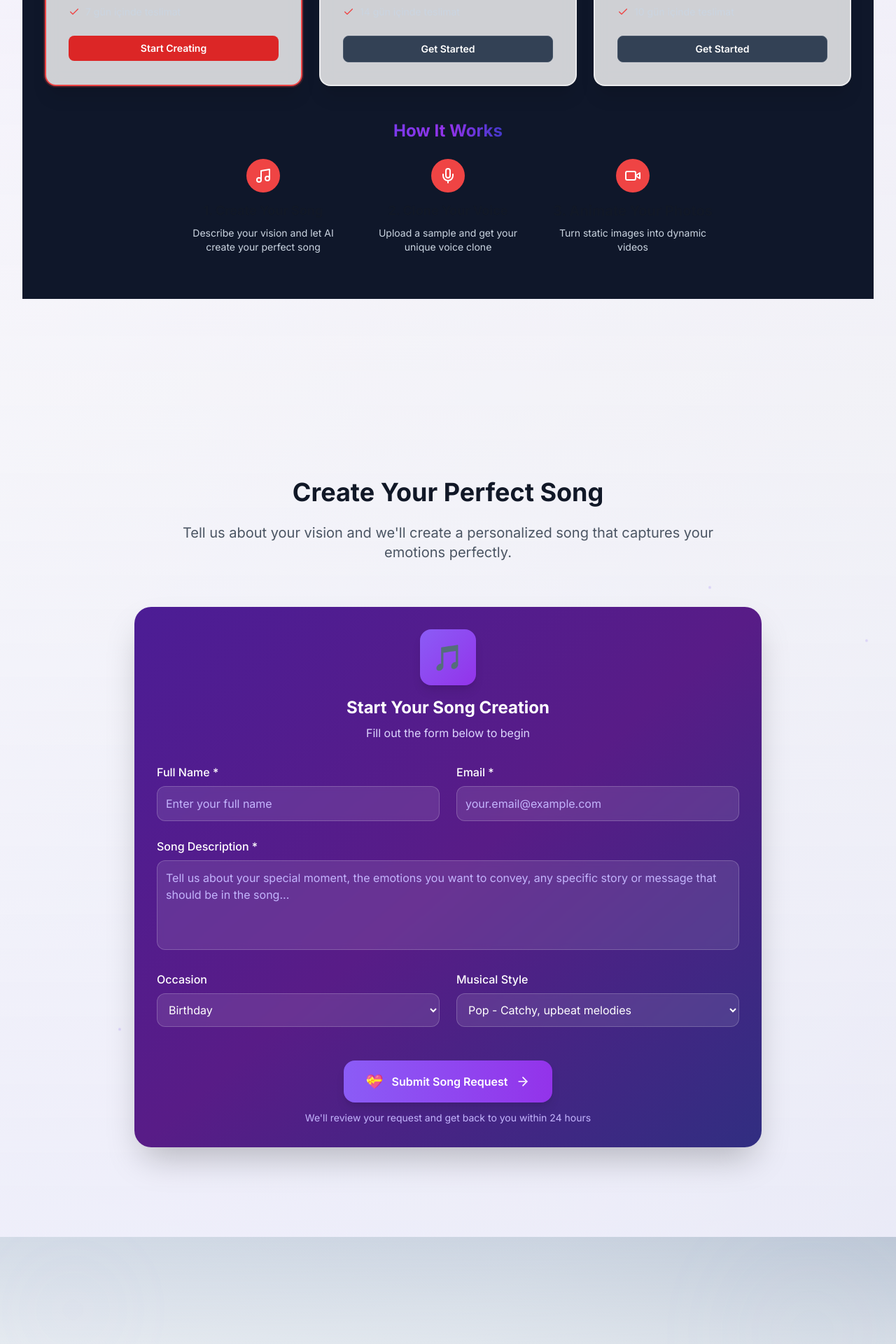
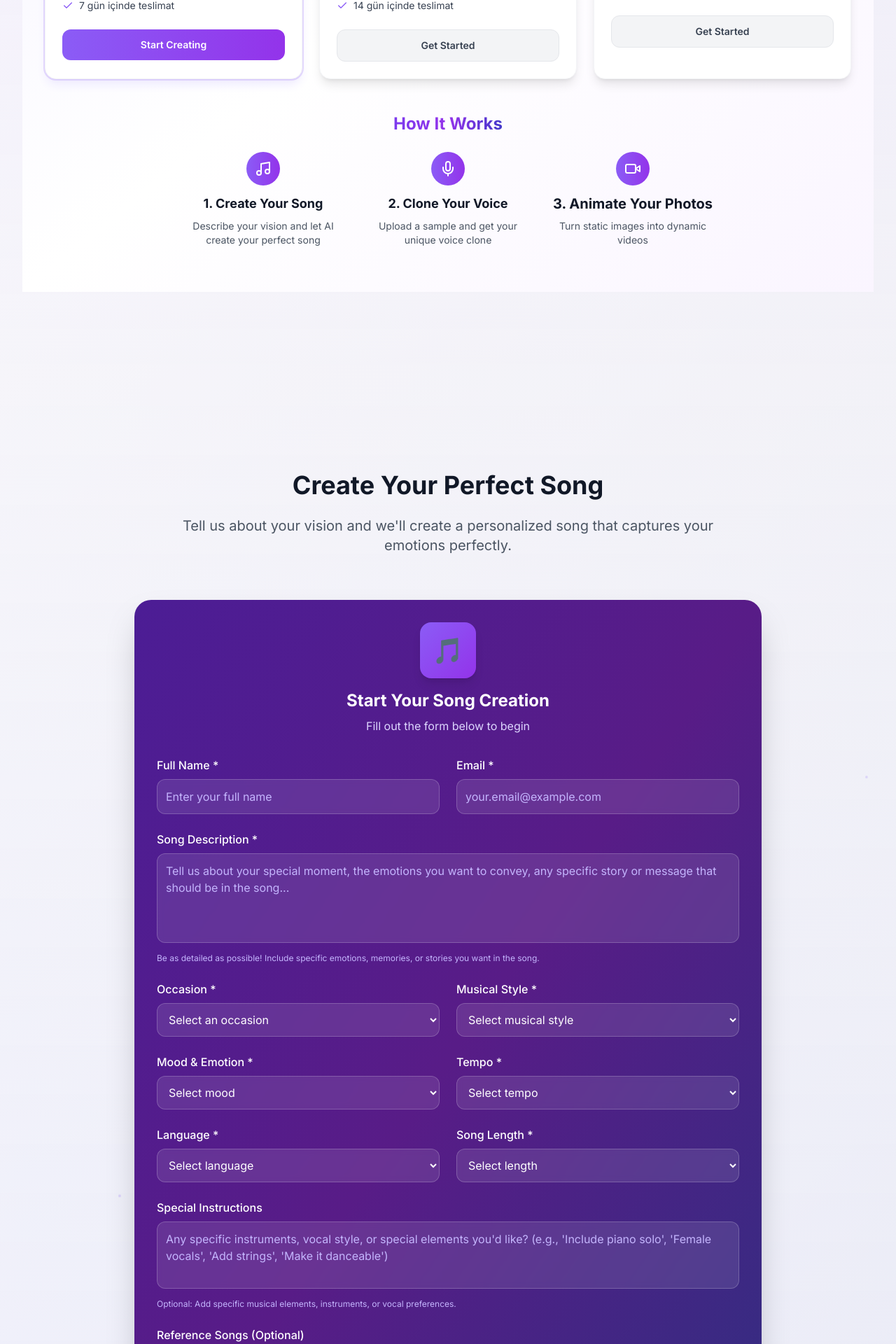
Before and after one commit to Ariyab87/melodidunyasi, a Next.js app: page / in a window 1280 px wide. Shown: the part 1503-3423 px from the top of the page at 70% size. Built offline with nearby package versions, Linux system fonts and the light colour scheme; no server answers.

Commit message:
Update website with new features and styling

```diff
--- a/app/page.tsx
+++ b/app/page.tsx
@@ -154,31 +154,121 @@ export default function Home() {
                           placeholder="Tell us about your special moment, the emotions you want to convey, any specific story or message that should be in the song..."
                           required
                         />
+                        <p className="text-violet-300 text-xs mt-2">Be as detailed as possible! Include specific emotions, memories, or stories you want in the song.</p>
                       </div>
 
                       <div className="grid md:grid-cols-2 gap-6">
                         <div>
-                          <label className="block text-white font-medium mb-2">Occasion</label>
-                          <select className="w-full bg-white/10 backdrop-blur-sm border border-white/20 rounded-xl p-3 text-white focus:outline-none focus:ring-2 focus:ring-violet-500 focus:border-transparent">
+                          <label className="block text-white font-medium mb-2">Occasion *</label>
+                          <select className="w-full bg-white/10 backdrop-blur-sm border border-white/20 rounded-xl p-3 text-white focus:outline-none focus:ring-2 focus:ring-violet-500 focus:border-transparent" required>
+                            <option value="">Select an occasion</option>
+                            <option value="wedding">Wedding / Marriage</option>
+                            <option value="proposal">Proposal / Engagement</option>
+                            <option value="anniversary">Anniversary</option>
                             <option value="birthday">Birthday</option>
-                            <option value="wedding">Wedding</option>
-                            <option value="anniversary">Anniversary</option>
                             <option value="graduation">Graduation</option>
-                            <option value="proposal">Proposal</option>
+                            <option value="baby">Baby Shower / New Baby</option>
+                            <option value="memorial">Memorial / Tribute</option>
+                            <option value="celebration">General Celebration</option>
+                            <option value="love">Love Song</option>
+                            <option value="friendship">Friendship</option>
+                            <option value="family">Family</option>
                             <option value="other">Other</option>
                           </select>
                         </div>
                         <div>
-                          <label className="block text-white font-medium mb-2">Musical Style</label>
-                          <select className="w-full bg-white/10 backdrop-blur-sm border border-white/20 rounded-xl p-3 text-white focus:outline-none focus:ring-2 focus:ring-violet-500 focus:border-transparent">
+                          <label className="block text-white font-medium mb-2">Musical Style *</label>
+                          <select className="w-full bg-white/10 backdrop-blur-sm border border-white/20 rounded-xl p-3 text-white focus:outline-none focus:ring-2 focus:ring-violet-500 focus:border-transparent" required>
+                            <option value="">Select musical style</option>
                             <option value="pop">Pop - Catchy, upbeat melodies</option>
                             <option value="rock">Rock - Powerful, energetic</option>
                             <option value="jazz">Jazz - Smooth, sophisticated</option>
                             <option value="classical">Classical - Elegant, timeless</option>
                             <option value="folk">Folk - Warm, acoustic</option>
                             <option value="electronic">Electronic - Modern, innovative</option>
+                            <option value="country">Country - Storytelling, heartfelt</option>
+                            <option value="r&b">R&B - Soulful, smooth</option>
+                            <option value="indie">Indie - Alternative, unique</option>
+                            <option value="latin">Latin - Rhythmic, passionate</option>
                           </select>
                         </div>
+                      </div>
+
+                      <div className="grid md:grid-cols-2 gap-6">
+                        <div>
+                          <label className="block text-white font-medium mb-2">Mood & Emotion *</label>
+                          <select className="w-full bg-white/10 backdrop-blur-sm border border-white/20 rounded-xl p-3 text-white focus:outline-none focus:ring-2 focus:ring-violet-500 focus:border-transparent" required>
+                            <option value="">Select mood</option>
+                            <option value="romantic">Romantic & Loving</option>
+                            <option value="joyful">Joyful & Happy</option>
+                            <option value="nostalgic">Nostalgic & Sentimental</option>
+                            <option value="energetic">Energetic & Upbeat</option>
+                            <option value="calm">Calm & Peaceful</option>
+                            <option value="melancholic">Melancholic & Reflective</option>
+                            <option value="celebratory">Celebratory & Festive</option>
+                            <option value="inspirational">Inspirational & Uplifting</option>
+                            <option value="intimate">Intimate & Personal</option>
+                            <option value="playful">Playful & Fun</option>
+                          </select>
+                        </div>
+                        <div>
+                          <label className="block text-white font-medium mb-2">Tempo *</label>
+                          <select className="w-full bg-white/10 backdrop-blur-sm border border-white/20 rounded-xl p-3 text-white focus:outline-none focus:ring-2 focus:ring-violet-500 focus:border-transparent" required>
+                            <option value="">Select tempo</option>
+                            <option value="slow">Slow & Ballad-like (60-80 BPM)</option>
+                            <option value="medium-slow">Medium-Slow (80-100 BPM)</option>
+                            <option value="medium">Medium (100-120 BPM)</option>
+                            <option value="medium-fast">Medium-Fast (120-140 BPM)</option>
+                            <option value="fast">Fast & Energetic (140+ BPM)</option>
+                          </select>
+                        </div>
+                      </div>
+
+                      <div className="grid md:grid-cols-2 gap-6">
+                        <div>
+                          <label className="block text-white font-medium mb-2">Language *</label>
+                          <select className="w-full bg-white/10 backdrop-blur-sm border border-white/20 rounded-xl p-3 text-white focus:outline-none focus:ring-2 focus:ring-violet-500 focus:border-transparent" required>
+                            <option value="">Select language</option>
+                            <option value="english">English</option>
+                            <option value="turkish">Turkish</option>
+                            <option value="dutch">Dutch</option>
+                            <option value="spanish">Spanish</option>
+                            <option value="french">French</option>
+                            <option value="german">German</option>
+                            <option value="italian">Italian</option>
+                            <option value="portuguese">Portuguese</option>
+                            <option value="instrumental">Instrumental (No Lyrics)</option>
+                          </select>
+                        </div>
+                        <div>
+                          <label className="block text-white font-medium mb-2">Song Length *</label>
+                          <select className="w-full bg-white/10 backdrop-blur-sm border border-white/20 rounded-xl p-3 text-white focus:outline-none focus:ring-2 focus:ring-violet-500 focus:border-transparent" required>
+                            <option value="">Select length</option>
+                            <option value="short">Short (1-2 minutes)</option>
+                            <option value="medium">Medium (2-3 minutes)</option>
+                            <option value="long">Long (3-4 minutes)</option>
+                            <option value="extended">Extended (4+ minutes)</option>
+                          </select>
+                        </div>
+                      </div>
+
+                      <div>
+                        <label className="block text-white font-medium mb-2">Special Instructions</label>
+                        <textarea
+                          className="w-full h-24 bg-white/10 backdrop-blur-sm border border-white/20 rounded-xl p-3 text-white placeholder-violet-300 focus:outline-none focus:ring-2 focus:ring-violet-500 focus:border-transparent resize-none"
+                          placeholder="Any specific instruments, vocal style, or special elements you'd like? (e.g., 'Include piano solo', 'Female vocals', 'Add strings', 'Make it danceable')"
+                        />
+                        <p className="text-violet-300 text-xs mt-2">Optional: Add specific musical elements, instruments, or vocal preferences.</p>
+                      </div>
+
+                      <div>
+                        <label className="block text-white font-medium mb-2">Reference Songs (Optional)</label>
+                        <input
+                          type="text"
+                          className="w-full bg-white/10 backdrop-blur-sm border border-white/20 rounded-xl p-3 text-white placeholder-violet-300 focus:outline-none focus:ring-2 focus:ring-violet-500 focus:border-transparent"
+                          placeholder="e.g., 'Like Ed Sheeran's Perfect', 'Similar to Adele's style'"
+                        />
+                        <p className="text-violet-300 text-xs mt-2">Mention songs or artists you like for reference (optional).</p>
                       </div>
 
                       <div className="text-center pt-6">
@@ -193,7 +283,7 @@ export default function Home() {
                           </div>
                         </button>
                         <p className="text-violet-300 text-sm mt-3">
-                          We'll review your request and get back to you within 24 hours
+                          We'll review your detailed request and get back to you within 24 hours
                         </p>
                       </div>
                     </form>
--- a/components/ServicesSection.tsx
+++ b/components/ServicesSection.tsx
@@ -20,12 +20,12 @@ export default function ServicesSection() {
 
 
   return (
-    <section id="services" className="py-16 bg-dark-900">
+    <section id="services" className="py-16 bg-gradient-to-br from-violet-50 via-white to-purple-50">
       <motion.div initial={{ opacity: 0, y: 50 }} whileInView={{ opacity: 1, y: 0 }} viewport={{ once: true }} transition={{ duration: 0.8 }} className="text-center mb-12">
         <h2 className="text-3xl font-bold mb-4">
           <span className="text-gradient">{t('services.title')}</span>
         </h2>
-        <p className="text-lg text-dark-300 max-w-xl mx-auto">
+        <p className="text-lg text-gray-600 max-w-xl mx-auto">
           {t('services.subtitle')}
         </p>
       </motion.div>
@@ -40,29 +40,29 @@ export default function ServicesSection() {
             <motion.div key={service.title} initial={{ opacity: 0, y: 50 }} whileInView={{ opacity: 1, y: 0 }} viewport={{ once: true }} transition={{ duration: 0.8, delay: 0.8 + index * 0.1 }} className={`relative ${service.popular ? 'lg:scale-105' : ''}`}>
               {service.popular && (
                 <div className="absolute -top-3 left-1/2 transform -translate-x-1/2">
-                  <div className="bg-gradient-to-r from-primary-500 to-primary-600 text-white px-4 py-1 rounded-full text-xs font-semibold flex items-center space-x-2">
+                  <div className="bg-gradient-to-r from-violet-500 to-purple-600 text-white px-4 py-1 rounded-full text-xs font-semibold flex items-center space-x-2">
                     <RefreshCw size={14} />
                     <span>2 Re-generations</span>
                   </div>
                 </div>
               )}
-              <div className={`card h-full ${service.popular ? 'border-primary-500 ring-2 ring-primary-500/20' : ''}`}>
+              <div className={`bg-white rounded-2xl shadow-lg hover:shadow-xl border border-gray-100 p-6 h-full transition-all duration-300 ${service.popular ? 'ring-2 ring-violet-500/20 shadow-violet-100' : 'hover:border-violet-200'}`}>
                 <div className="text-center mb-6">
-                  <div className={`w-12 h-12 mx-auto mb-3 rounded-full flex items-center justify-center ${ service.popular ? 'bg-primary-500' : 'bg-dark-700' }`}>
+                  <div className={`w-12 h-12 mx-auto mb-3 rounded-full flex items-center justify-center ${ service.popular ? 'bg-gradient-to-r from-violet-500 to-purple-600' : 'bg-gradient-to-r from-gray-600 to-gray-700' }`}>
                     <service.icon size={24} className="text-white" />
                   </div>
-                  <h3 className="text-xl font-bold mb-2">{service.title}</h3>
-                  <p className="text-dark-300 mb-4 text-sm">{service.description}</p>
+                  <h3 className="text-xl font-bold mb-2 text-gray-900">{service.title}</h3>
+                  <p className="text-gray-600 mb-4 text-sm">{service.description}</p>
                 </div>
                 <ul className="space-y-2 mb-6">
                   {service.features.map((feature, featureIndex) => (
                     <li key={featureIndex} className="flex items-start space-x-2">
-                      <Check size={16} className="text-primary-500 mt-0.5 flex-shrink-0" />
-                      <span className="text-dark-300 text-sm">{feature}</span>
+                      <Check size={16} className="text-violet-500 mt-0.5 flex-shrink-0" />
+                      <span className="text-gray-700 text-sm">{feature}</span>
                     </li>
                   ))}
                 </ul>
-                <button className={`w-full py-2 px-4 rounded-lg font-semibold transition-all duration-300 text-sm ${ service.popular ? 'bg-primary-600 hover:bg-primary-700 text-white transform hover:scale-105' : 'bg-dark-700 hover:bg-dark-600 text-white border border-dark-600' }`} onClick={() => {
+                <button className={`w-full py-3 px-4 rounded-xl font-semibold transition-all duration-300 text-sm ${ service.popular ? 'bg-gradient-to-r from-violet-500 to-purple-600 hover:from-violet-600 hover:to-purple-700 text-white transform hover:scale-105' : 'bg-gray-100 hover:bg-gray-200 text-gray-700 border border-gray-200 hover:border-gray-300' }`} onClick={() => {
                   if (service.popular) {
                     scrollToSection('song-request');
                   } else if (service.title === t('services.videoAnimation.title')) {
@@ -88,25 +88,25 @@ export default function ServicesSection() {
         </h3>
         <div className="grid md:grid-cols-3 gap-6 max-w-3xl mx-auto">
           <div className="text-center">
-            <div className="w-12 h-12 bg-primary-500 rounded-full flex items-center justify-center mx-auto mb-3">
+            <div className="w-12 h-12 bg-gradient-to-r from-violet-500 to-purple-600 rounded-full flex items-center justify-center mx-auto mb-3">
               <Music size={24} className="text-white" />
             </div>
-            <h4 className="text-lg font-bold mb-2">1. Create Your Song</h4>
-            <p className="text-dark-300 text-sm">Describe your vision and let AI create your perfect song</p>
+            <h4 className="text-lg font-bold mb-2 text-gray-900">1. Create Your Song</h4>
+            <p className="text-gray-600 text-sm">Describe your vision and let AI create your perfect song</p>
           </div>
           <div className="text-center">
-            <div className="w-12 h-12 bg-primary-500 rounded-full flex items-center justify-center mx-auto mb-3">
+            <div className="w-12 h-12 bg-gradient-to-r from-violet-500 to-purple-600 rounded-full flex items-center justify-center mx-auto mb-3">
               <Mic size={24} className="text-white" />
             </div>
-            <h4 className="text-lg font-bold mb-2">2. Clone Your Voice</h4>
-            <p className="text-dark-300 text-sm">Upload a sample and get your unique voice clone</p>
+            <h4 className="text-lg font-bold mb-2 text-gray-900">2. Clone Your Voice</h4>
+            <p className="text-gray-600 text-sm">Upload a sample and get your unique voice clone</p>
           </div>
           <div className="text-center">
-            <div className="w-12 h-12 bg-primary-500 rounded-full flex items-center justify-center mx-auto mb-3">
+            <div className="w-12 h-12 bg-gradient-to-r from-violet-500 to-purple-600 rounded-full flex items-center justify-center mx-auto mb-3">
               <Video size={24} className="text-white" />
             </div>
-            <h4 className="text-xl font-bold mb-2">3. Animate Your Photos</h4>
-            <p className="text-dark-300 text-sm">Turn static images into dynamic videos</p>
+            <h4 className="text-xl font-bold mb-2 text-gray-900">3. Animate Your Photos</h4>
+            <p className="text-gray-600 text-sm">Turn static images into dynamic videos</p>
           </div>
         </div>
       </motion.div>
```
